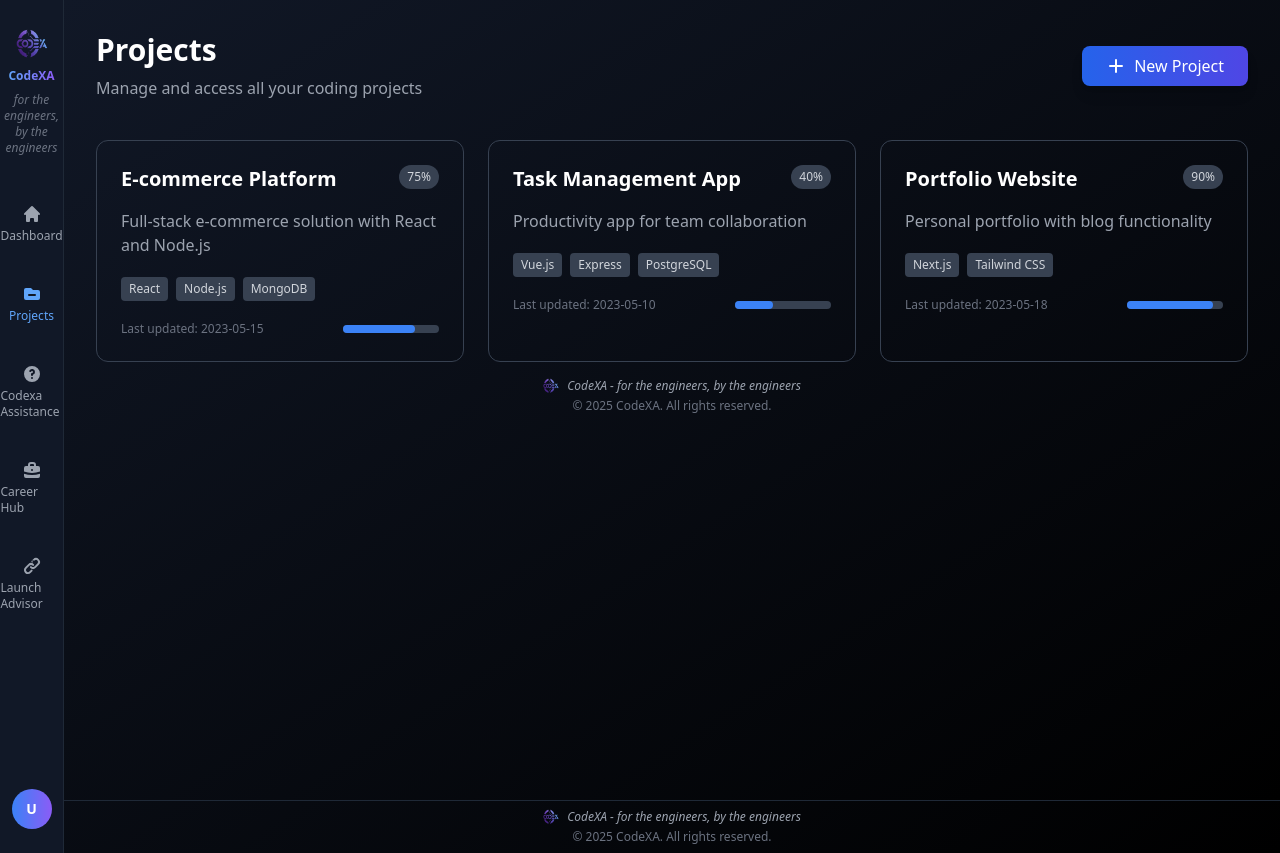
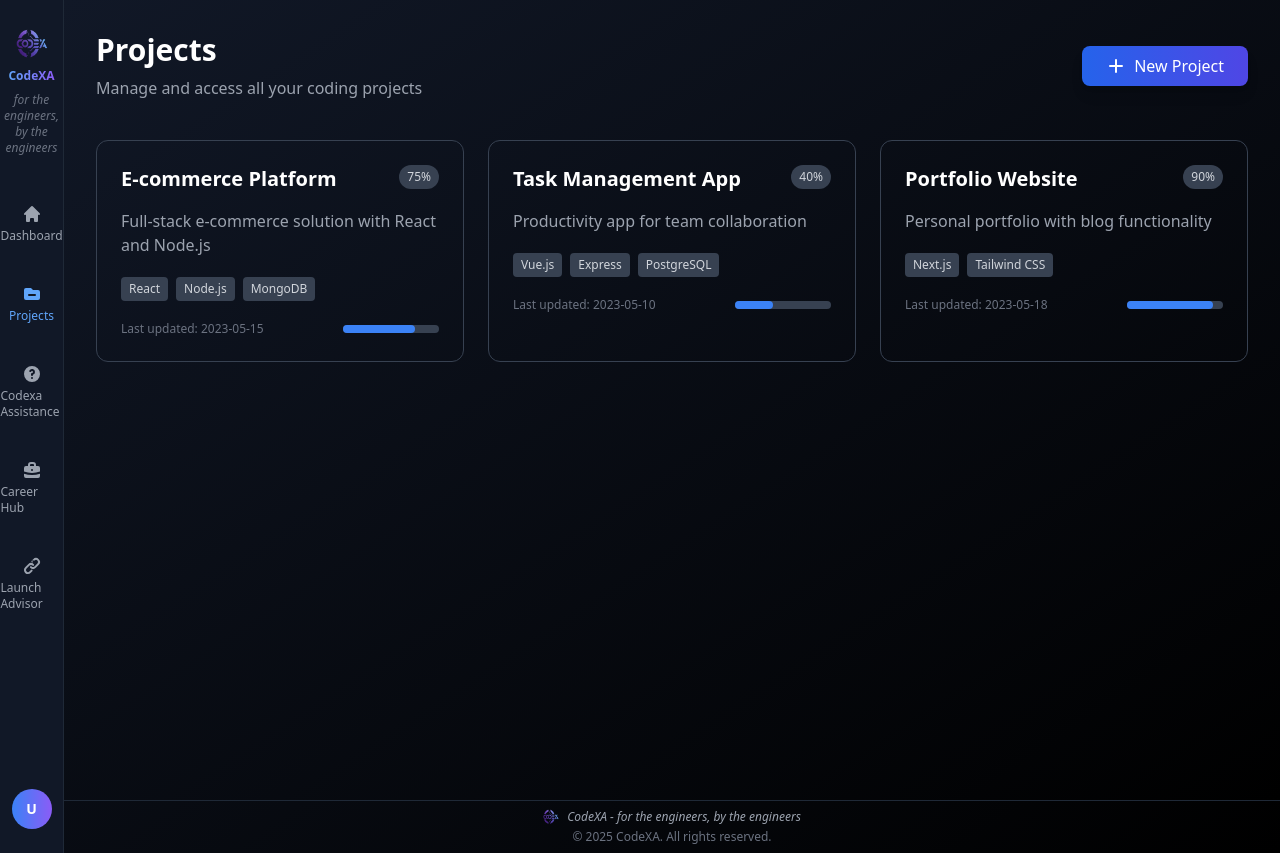
Before and after one commit to muhammed-ikram/codexa, a React (Vite) app in the folder frontend/: page /projects in a window 1280 px wide. Built offline with nearby package versions, Linux system fonts and the light colour scheme.

Commit message:
merged fix-ai branch

```diff
--- a/frontend/src/pages/CareerHub.jsx
+++ b/frontend/src/pages/CareerHub.jsx
@@ -306,13 +306,13 @@
         )}
       </div>
       {/* Footer */}
-      <div className="mt-4 text-center text-gray-500 text-xs transition-all duration-300 hover:text-gray-400">
+      {/* <div className="mt-4 text-center text-gray-500 text-xs transition-all duration-300 hover:text-gray-400">
         <div className="flex items-center justify-center">
           <img src="/src/assets/logo.png" alt="CodeXA Logo" className="w-4 h-4 mr-2 transition-transform duration-300 hover:scale-110" />
           <span className="font-medium text-gray-400 italic text-xs transition-colors duration-300 hover:text-gray-300">CodeXA - for the engineers, by the engineers</span>
         </div>
         <p className="mt-1 text-xs transition-colors duration-300 hover:text-gray-300">© 2025 CodeXA. All rights reserved.</p>
-      </div>
+      </div> */}
     </div>
   );
 };
--- a/frontend/src/pages/CodexaAssistance.jsx
+++ b/frontend/src/pages/CodexaAssistance.jsx
@@ -143,13 +143,13 @@
         </div>
       </div>
       {/* Footer */}
-      <div className="mt-4 text-center text-gray-500 text-xs transition-all duration-300 hover:text-gray-400">
+      {/* <div className="mt-4 text-center text-gray-500 text-xs transition-all duration-300 hover:text-gray-400">
         <div className="flex items-center justify-center">
           <img src="/src/assets/logo.png" alt="CodeXA Logo" className="w-4 h-4 mr-2 transition-transform duration-300 hover:scale-110" />
           <span className="font-medium text-gray-400 italic text-xs transition-colors duration-300 hover:text-gray-300">CodeXA - for the engineers, by the engineers</span>
         </div>
         <p className="mt-1 text-xs transition-colors duration-300 hover:text-gray-300">© 2025 CodeXA. All rights reserved.</p>
-      </div>
+      </div> */}
     </div>
   );
 };
--- a/frontend/src/pages/ProjectsPage.jsx
+++ b/frontend/src/pages/ProjectsPage.jsx
@@ -137,13 +137,13 @@
         )}
       </div>
       {/* Footer */}
-      <div className="mt-4 text-center text-gray-500 text-xs transition-all duration-300 hover:text-gray-400">
+      {/* <div className="mt-4 text-center text-gray-500 text-xs transition-all duration-300 hover:text-gray-400">
         <div className="flex items-center justify-center">
           <img src="/src/assets/logo.png" alt="CodeXA Logo" className="w-4 h-4 mr-2 transition-transform duration-300 hover:scale-110" />
           <span className="font-medium text-gray-400 italic text-xs transition-colors duration-300 hover:text-gray-300">CodeXA - for the engineers, by the engineers</span>
         </div>
         <p className="mt-1 text-xs transition-colors duration-300 hover:text-gray-300">© 2025 CodeXA. All rights reserved.</p>
-      </div>
+      </div> */}
     </div>
   );
 };
```
